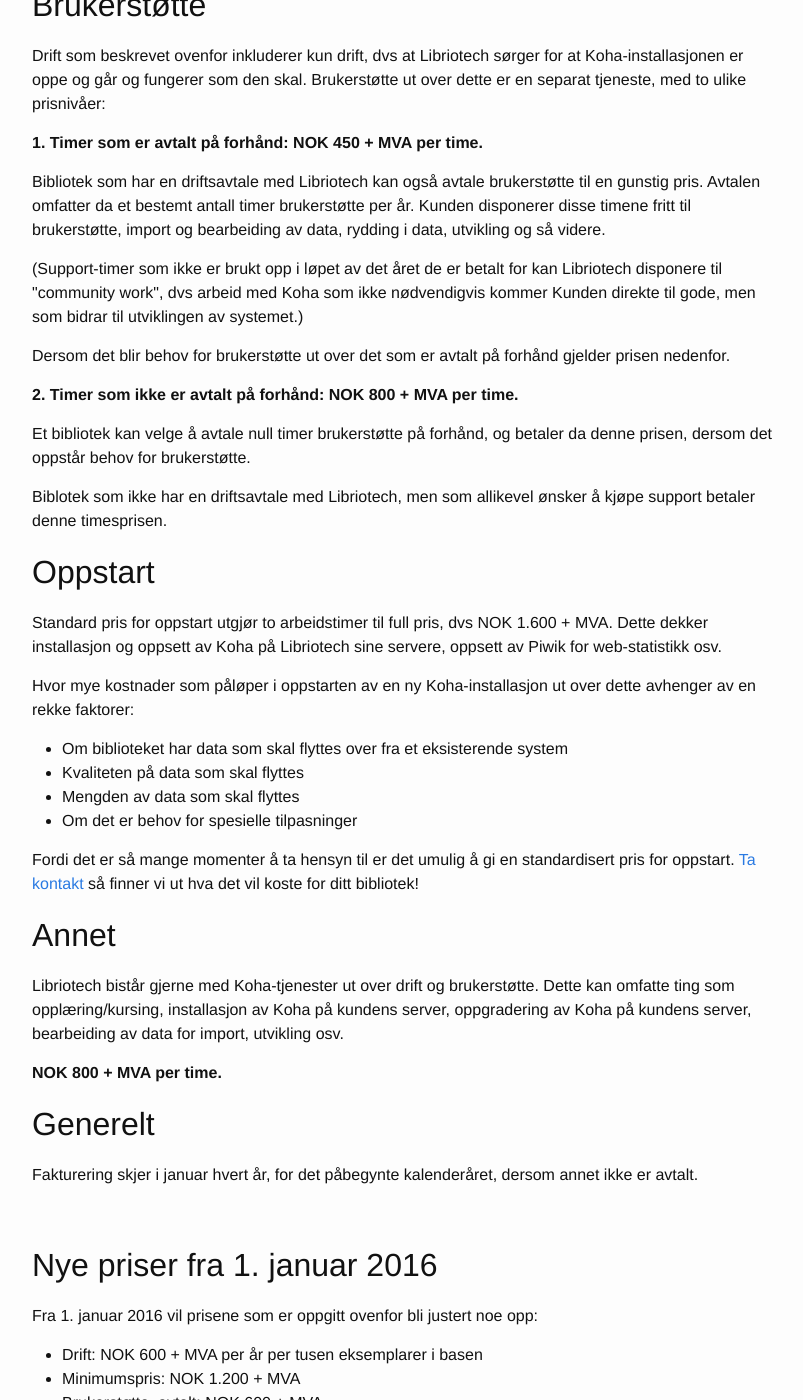
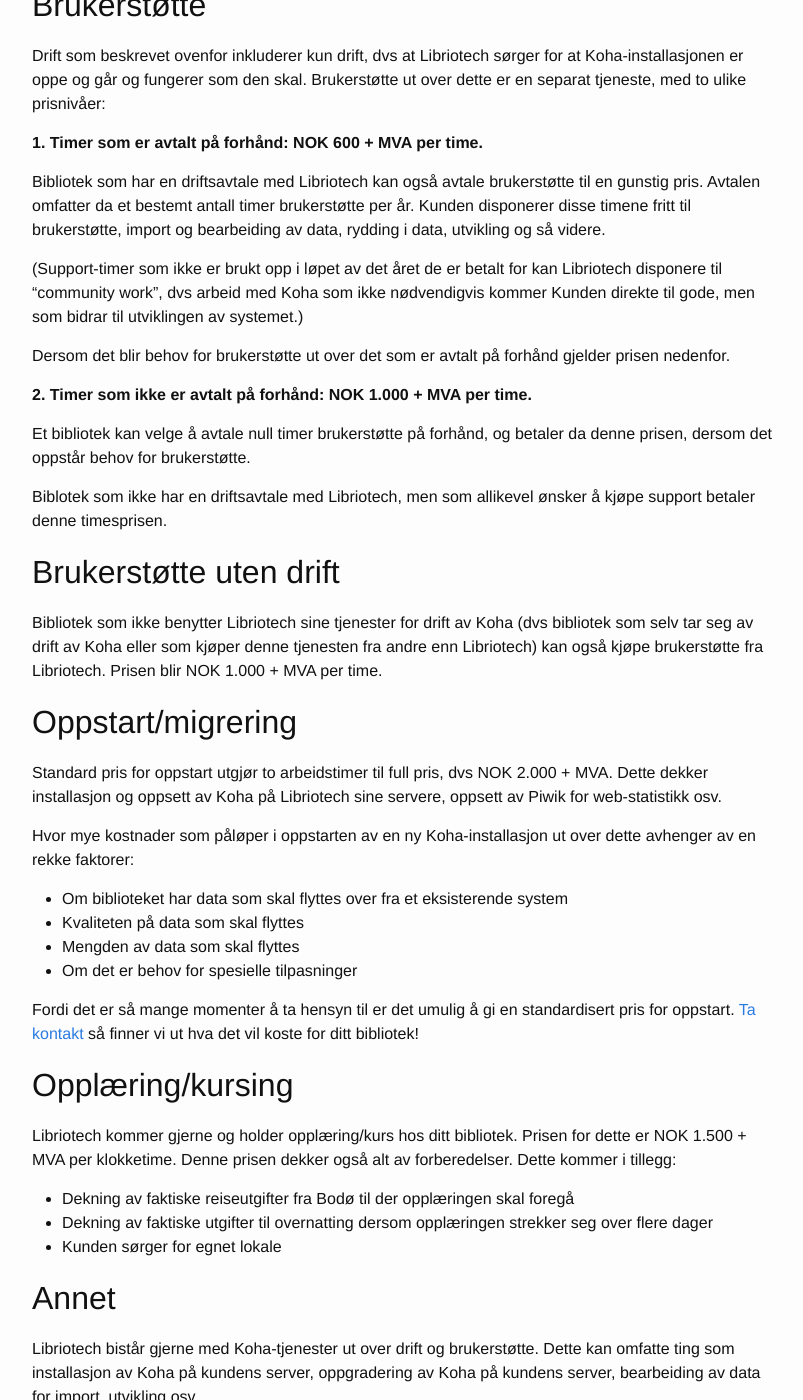
Before and after one commit to Libriotech/libriotech.no, a Jekyll site: the page built from koha-priser.md, in a window 1280 px wide and 1400 px high, scrolled down 498 px. Shown: the whole window, without its empty margins (238-1041 px from the left). Built offline with Jekyll 4.4.1, drawn with Linux system fonts in a browser that asks for light colours; comment, search, counter and statistics services are not loaded; some of the changed text lies outside the part shown.

Commit message:
Add prices for support without hosting

```diff
--- a/koha-priser.md
+++ b/koha-priser.md
@@ -6,69 +6,103 @@
 
 <div style="clear: right; float: right;"><a href="/koha"><img src="/images/logo-koha-web.png" height="104" width="248" alt="Koha logo" title="Koha logo"/></a></div>
 
-<p><a href="http://koha-community.org/">Koha</a> er fri programvare og kan <a href="http://koha-community.org/download-koha/">lastes ned</a> og tas i bruk kostnadsfritt. Libriotech tilbyr tjenester for bibliotek som ikke kan eller vil gjøre dette selv.</p>
+[Koha](http://koha-community.org/) er fri programvare og kan
+[lastes ned](http://koha-community.org/download-koha/)
+og tas i bruk kostnadsfritt. Libriotech tilbyr tjenester for bibliotek som ikke
+kan eller vil gjøre dette selv.
 
-<h2>Drift</h2>
+Drift
+-----
 
-<p>Dersom ditt bibliotek kjøper drift av Koha fra Libriotech kjører Koha på Libriotech sine servere og tjenesten inkluderer jevnlige oppgraderinger, backup osv.</p>
+Dersom ditt bibliotek kjøper drift av Koha fra Libriotech kjører Koha på
+Libriotech sine servere og tjenesten inkluderer jevnlige oppgraderinger, backup
+osv.
 
-<p style="font-weight: bold;">NOK 500 + MVA per 1.000 eksemplarer i katalogen, per år. Minimum NOK 1.000 + MVA.</p>
+**NOK 600 + MVA per 1.000 eksemplarer i katalogen, per år. Minimum NOK 1.200 + MVA.**
 
-<p>I tillegg kommer en engangskostnad for installasjon og grunnleggende oppsett av Koha: 2 arbeidstimer á NOK 800 + MVA, dvs totalt NOK 1.600 + MVA.</p>
+I tillegg kommer en engangskostnad for installasjon og grunnleggende oppsett
+av Koha: 2 arbeidstimer á NOK 1000 + MVA, dvs totalt NOK 2.000 + MVA.
 
-<h2>Brukerstøtte</h2>
+Brukerstøtte
+------------
 
-<p>Drift som beskrevet ovenfor inkluderer kun drift, dvs at Libriotech sørger for at Koha-installasjonen er oppe og går og fungerer som den skal. Brukerstøtte ut over dette er en separat tjeneste, med to ulike prisnivåer:</p>
+Drift som beskrevet ovenfor inkluderer kun drift, dvs at Libriotech sørger
+for at Koha-installasjonen er oppe og går og fungerer som den skal.
+Brukerstøtte ut over dette er en separat tjeneste, med to ulike prisnivåer:
 
-<p style="font-weight: bold;">1. Timer som er avtalt på forhånd: NOK 450 + MVA per time.</p>
+**1. Timer som er avtalt på forhånd: NOK 600 + MVA per time.**
 
-<p>Bibliotek som har en driftsavtale med Libriotech kan også avtale brukerstøtte til en gunstig pris. Avtalen omfatter da et bestemt antall timer brukerstøtte per år. Kunden disponerer disse timene fritt til brukerstøtte, import og bearbeiding av data, rydding i data, utvikling og så videre.</p>
+Bibliotek som har en driftsavtale med Libriotech kan også avtale
+brukerstøtte til en gunstig pris. Avtalen omfatter da et bestemt antall timer
+brukerstøtte per år. Kunden disponerer disse timene fritt til brukerstøtte,
+import og bearbeiding av data, rydding i data, utvikling og så videre.
 
-<p>(Support-timer som ikke er brukt opp i løpet av det året de er betalt for kan Libriotech disponere til "community work", dvs arbeid med Koha som ikke nødvendigvis kommer Kunden direkte til gode, men som bidrar til utviklingen av systemet.)</p>
+(Support-timer som ikke er brukt opp i løpet av det året de er betalt for
+kan Libriotech disponere til "community work", dvs arbeid med Koha som ikke
+nødvendigvis kommer Kunden direkte til gode, men som bidrar til utviklingen
+av systemet.)
 
-<p>Dersom det blir behov for brukerstøtte ut over det som er avtalt på forhånd gjelder prisen nedenfor.</p>
+Dersom det blir behov for brukerstøtte ut over det som er avtalt på forhånd
+gjelder prisen nedenfor.
 
-<p style="font-weight: bold;">2. Timer som ikke er avtalt på forhånd: NOK 800 + MVA per time.</p>
+**2. Timer som ikke er avtalt på forhånd: NOK 1.000 + MVA per time.**
 
-<p>Et bibliotek kan velge å avtale null timer brukerstøtte på forhånd, og betaler da denne prisen, dersom det oppstår behov for brukerstøtte.</p>
+Et bibliotek kan velge å avtale null timer brukerstøtte på forhånd, og
+betaler da denne prisen, dersom det oppstår behov for brukerstøtte.
 
-<p>Biblotek som ikke har en driftsavtale med Libriotech, men som allikevel ønsker å kjøpe support betaler denne timesprisen.</p>
+Biblotek som ikke har en driftsavtale med Libriotech, men som allikevel
+ønsker å kjøpe support betaler denne timesprisen.
 
-<h2>Oppstart</h2>
+Brukerstøtte uten drift
+-----------------------
 
-<p>Standard pris for oppstart utgjør to arbeidstimer til full pris, dvs NOK 1.600 + MVA. Dette dekker installasjon og oppsett av Koha på Libriotech sine servere, oppsett av Piwik for web-statistikk osv.</p>
+Bibliotek som ikke benytter Libriotech sine tjenester for drift av Koha (dvs
+bibliotek som selv tar seg av drift av Koha eller som kjøper denne tjenesten
+fra andre enn Libriotech) kan også kjøpe brukerstøtte fra Libriotech. Prisen
+blir NOK 1.000 + MVA per time.
 
-<p>Hvor mye kostnader som påløper i oppstarten av en ny Koha-installasjon ut over dette avhenger av en rekke faktorer:</p>
+Oppstart/migrering
+------------------
 
-<ul>
-<li>Om biblioteket har data som skal flyttes over fra et eksisterende system</li>
-<li>Kvaliteten på data som skal flyttes</li>
-<li>Mengden av data som skal flyttes</li>
-<li>Om det er behov for spesielle tilpasninger</li>
-</ul>
+Standard pris for oppstart utgjør to arbeidstimer til full pris, dvs
+NOK 2.000 + MVA. Dette dekker installasjon og oppsett av Koha på Libriotech
+sine servere, oppsett av Piwik for web-statistikk osv.
 
-<p>Fordi det er så mange momenter å ta hensyn til er det umulig å gi en standardisert pris for oppstart. <a href="/om">Ta kontakt</a> så finner vi ut hva det vil koste for ditt bibliotek!</p>
+Hvor mye kostnader som påløper i oppstarten av en ny Koha-installasjon ut
+over dette avhenger av en rekke faktorer:
 
-<h2>Annet</h2>
+* Om biblioteket har data som skal flyttes over fra et eksisterende system
+* Kvaliteten på data som skal flyttes
+* Mengden av data som skal flyttes
+* Om det er behov for spesielle tilpasninger
 
-<p>Libriotech bistår gjerne med Koha-tjenester ut over drift og brukerstøtte. Dette kan omfatte ting som opplæring/kursing, installasjon av Koha på kundens server, oppgradering av Koha på kundens server, bearbeiding av data for import, utvikling osv.</p>
+Fordi det er så mange momenter å ta hensyn til er det umulig å gi en
+standardisert pris for oppstart. <a href="/om/">Ta kontakt</a> så finner vi ut
+hva det vil koste for ditt bibliotek!
 
-<p style="font-weight: bold;">NOK 800 + MVA per time.</p>
+Opplæring/kursing
+-----------------
 
-<h2>Generelt</h2>
+Libriotech kommer gjerne og holder opplæring/kurs hos ditt bibliotek. Prisen
+for dette er NOK 1.500 + MVA per klokketime. Denne prisen dekker også alt av
+forberedelser. Dette kommer i tillegg:
 
-<p>Fakturering skjer i januar hvert år, for det påbegynte kalenderåret, dersom annet ikke er avtalt.</p>
+* Dekning av faktiske reiseutgifter fra Bodø til der opplæringen skal foregå
+* Dekning av faktiske utgifter til overnatting dersom opplæringen strekker seg over flere dager
+* Kunden sørger for egnet lokale
 
-<br />
+Annet
+-----
 
-<h2 name="nye" id="name">Nye priser fra 1. januar 2016</h2>
+Libriotech bistår gjerne med Koha-tjenester ut over drift og brukerstøtte.
+Dette kan omfatte ting som installasjon av Koha på kundens
+server, oppgradering av Koha på kundens server, bearbeiding av data for import,
+utvikling osv.
 
-<p>Fra 1. januar 2016 vil prisene som er oppgitt ovenfor bli justert noe opp:</p>
+**NOK 1.000 + MVA per time.**
 
-<ul>
-<li>Drift: NOK 600 + MVA per år per tusen eksemplarer i basen</li>
-<li>Minimumspris: NOK 1.200 + MVA</li>
-<li>Brukerstøtte, avtalt: NOK 600 + MVA</li>
-<li>Brukerstøtte, ikke avtalt: NOK 1.000 + MVA</li>
-<li>Oppstart: NOK 2.000 + MVA</li>
-</ul>
+Generelt
+--------
+
+Fakturering skjer i januar hvert år, for det påbegynte kalenderåret,
+dersom annet ikke er avtalt.
```
